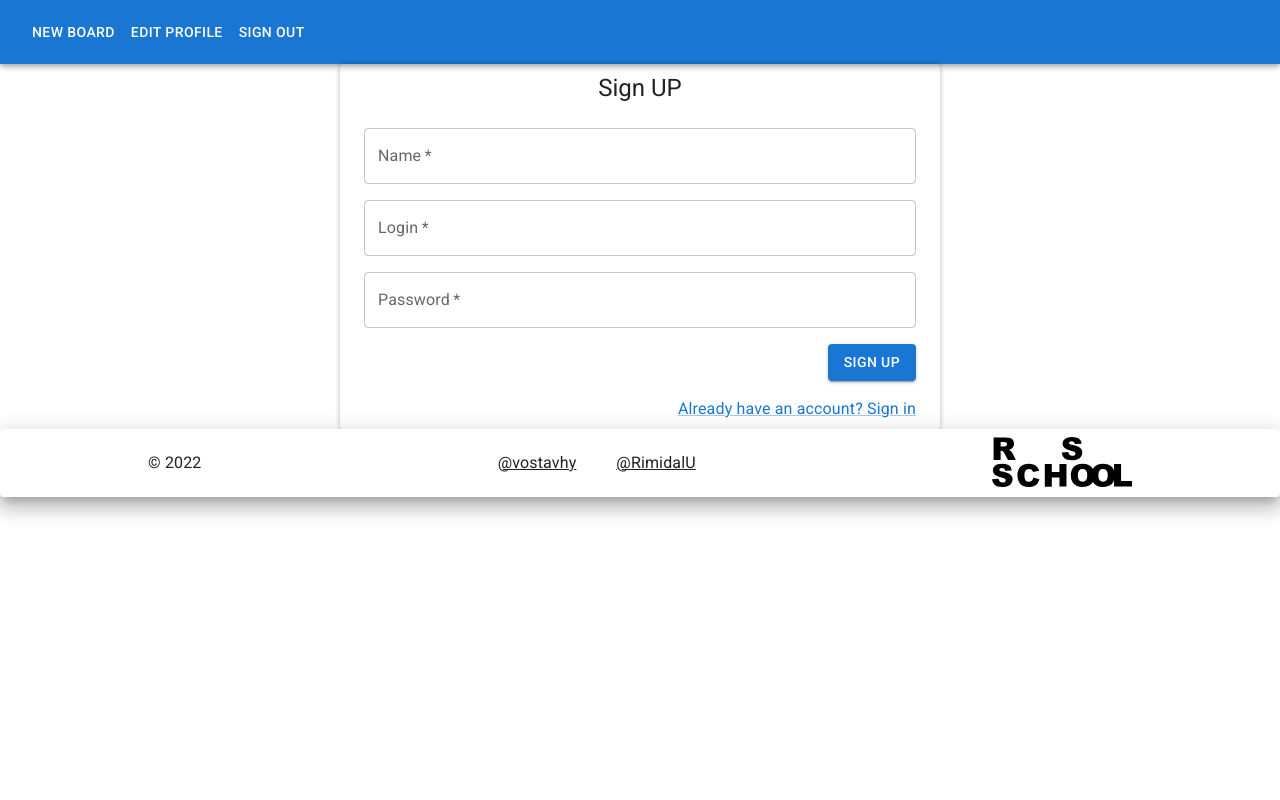
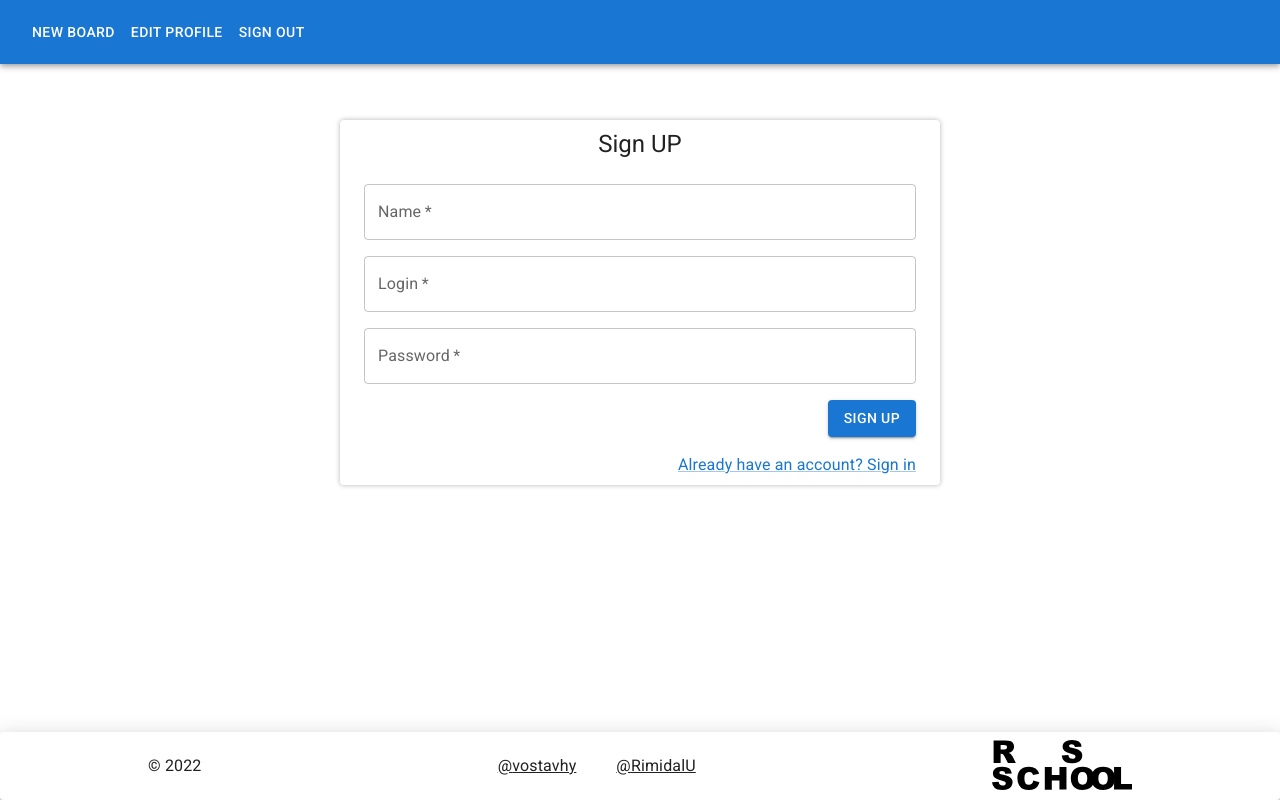
Before and after one commit to vostavhy/project-management-app, a React (Create React App) app: page /sign-up in a window 1280 px wide. Built offline with nearby package versions, Linux system fonts and the light colour scheme.

Commit message:
feat: implement sticky footer

```diff
--- a/src/components/Footer.tsx
+++ b/src/components/Footer.tsx
@@ -3,9 +3,13 @@ import logo from '../static/styles/images/rs_school.svg';
 
 function Footer() {
   return (
+    <Box
+      sx={{
+        mt: 'auto',
+      }}
+    >
       <Paper elevation={12}>
         <Box
-        component='footer'
           sx={{
             display: 'flex',
             justifyContent: 'space-around',
@@ -50,6 +54,7 @@ function Footer() {
           ></Typography>
         </Box>
       </Paper>
+    </Box>
   );
 }
 
--- a/src/components/Layout.tsx
+++ b/src/components/Layout.tsx
@@ -1,16 +1,23 @@
+import { Box, Container } from '@mui/material';
 import { Outlet } from 'react-router-dom';
 import Footer from './Footer';
 import Header from './Header';
 
 function Layout() {
   return (
-    <>
+    <Box
+      sx={{
+        display: 'flex',
+        flexDirection: 'column',
+        minHeight: '100vh',
+      }}
+    >
       <Header />
-      <main className='container'>
+      <Container sx={{ p: 7 }}>
         <Outlet />
-      </main>
+      </Container>
       <Footer />
-    </>
+    </Box>
   );
 }
 
--- a/src/pages/WelcomePage.tsx
+++ b/src/pages/WelcomePage.tsx
@@ -1,11 +1,10 @@
-import { Container, Grid } from '@mui/material';
+import { Grid } from '@mui/material';
 import WelcomeButtons from '../components/WelcomeButtons';
 import WelcomeCreators from '../components/WelcomeCreators';
 import WelcomeDescription from '../components/WelcomeDescription';
 
 function WelcomePage() {
   return (
-    <Container sx={{ p: 7 }}>
     <Grid container spacing={3}>
       <Grid item xs={12} md={8}>
         <WelcomeDescription />
@@ -17,7 +16,6 @@ function WelcomePage() {
         <WelcomeCreators />
       </Grid>
     </Grid>
-    </Container>
   );
 }
 
```
Lines whose indentation alone changed are shown as unchanged.
